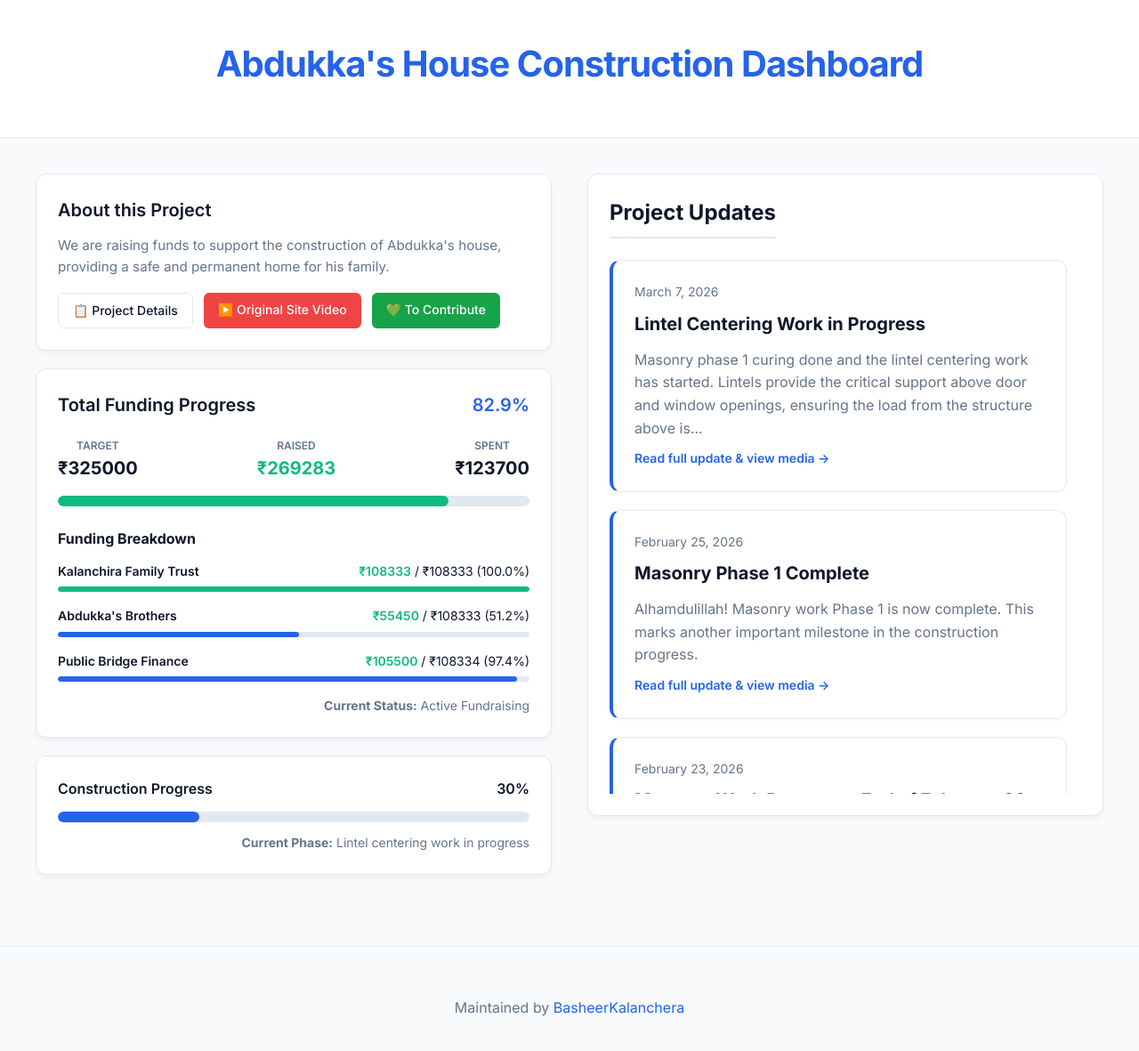
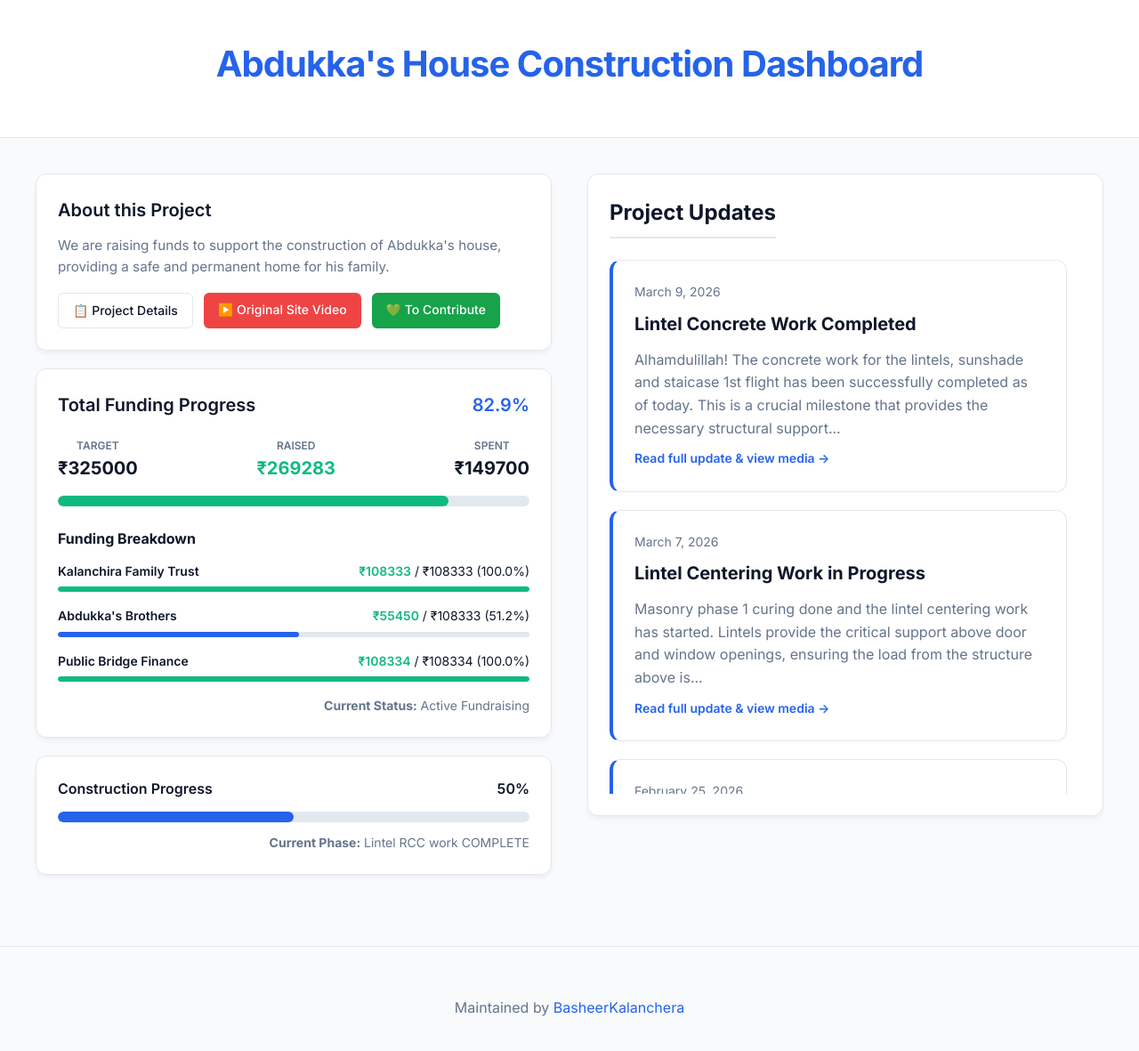
Before and after one commit to BasheerKalanchera/project-amanah, a Jekyll site: the page built from index.html, in a window 1280 px wide. Shown: the top 1181 px of the page at 89% size. Built offline with Jekyll 4.4.1, drawn with Linux system fonts in a browser that asks for light colours.

Commit message:
FEAT: Added Mar 9 post on LIntel Concrete work completed and update the Finances & Project yml files accordingly.

```diff
--- a/_data/finances.yml
+++ b/_data/finances.yml
@@ -1,17 +1,19 @@
 target: 325000
 raised: 269283
-spent: 123700
+spent: 149700
 current_status: "Active Fundraising"
 breakdown:
   - name: "Kalanchira Family Trust"
     target: 108333
     raised: 108333
-    spent: 68250
+    spent: 94250
     breakup:
       - name: "Laterite stones"
         amount: 42750
       - name: "Steel for Lintel Centering"
         amount: 25500
+      - name: "Labor for Lintel work"
+        amount: 26000
   - name: "Abdukka's Brothers"
     target: 108333
     raised: 55450
@@ -43,7 +45,7 @@ breakdown:
         amount: 3750
   - name: "Public Bridge Finance"
     target: 108334
-    raised: 105500
+    raised: 108334
     donors:
       - name: "Abdullah Siddique"
         amount: 25000
@@ -74,6 +76,8 @@ breakdown:
         amount: 3000
       - name: "Mohammed Hasif"
         amount: 3000
+      - name: "Shaji Thondiyil"
+        amount: 2834
       - name: "Usmanka Ponani"
         amount: 2500
       - name: "Sharafu C K"
--- a/_data/project.yml
+++ b/_data/project.yml
@@ -1,2 +1,2 @@
-completion_percentage: 30
-current_phase: "Lintel centering work in progress"
+completion_percentage: 50
+current_phase: "Lintel RCC work COMPLETE"
--- /dev/null
+++ b/_posts/2026-03-09-lintel-concrete-work-completed.md
@@ -0,0 +1,14 @@
+---
+layout: post
+title: "Lintel Concrete Work Completed"
+date: 2026-03-09 10:00:00 +0530
+categories: update
+---
+
+Alhamdulillah! The concrete work for the lintels, sunshade and staicase 1st flight has been successfully completed as of today. This is a crucial milestone that provides the necessary structural support over all door and window openings before the remaining masonry and roof work can proceed.
+
+Take a look at the completed lintel work in this short video update:
+
+<div style="position: relative; width: 100%; max-width: 400px; margin: 24px auto; aspect-ratio: 9/16; border-radius: 12px; overflow: hidden; box-shadow: 0 4px 6px -1px rgba(0, 0, 0, 0.1);">
+    <iframe src="https://www.youtube.com/embed/ofD_r_Tp0mM" title="Lintel Concrete Work Completed" frameborder="0" allow="accelerometer; autoplay; clipboard-write; encrypted-media; gyroscope; picture-in-picture" allowfullscreen style="width: 100%; height: 100%;"></iframe>
+</div>
```
